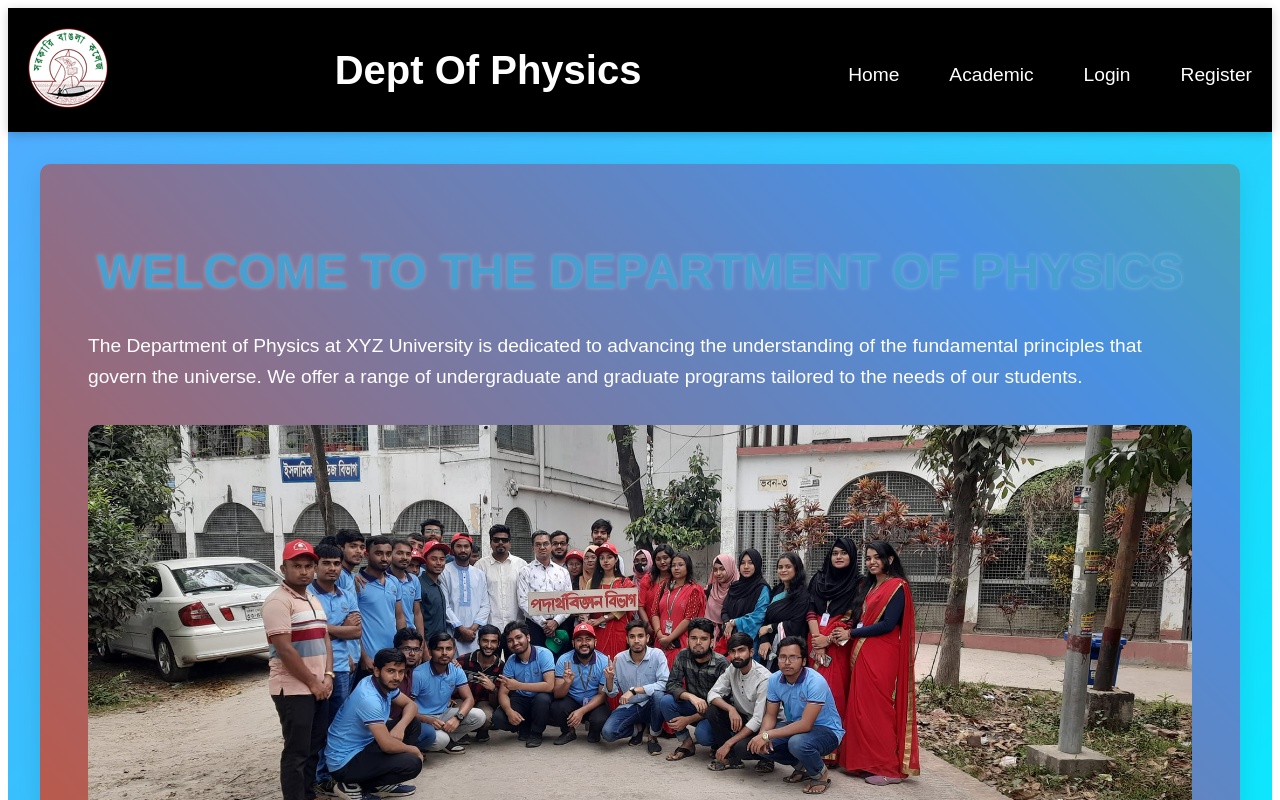
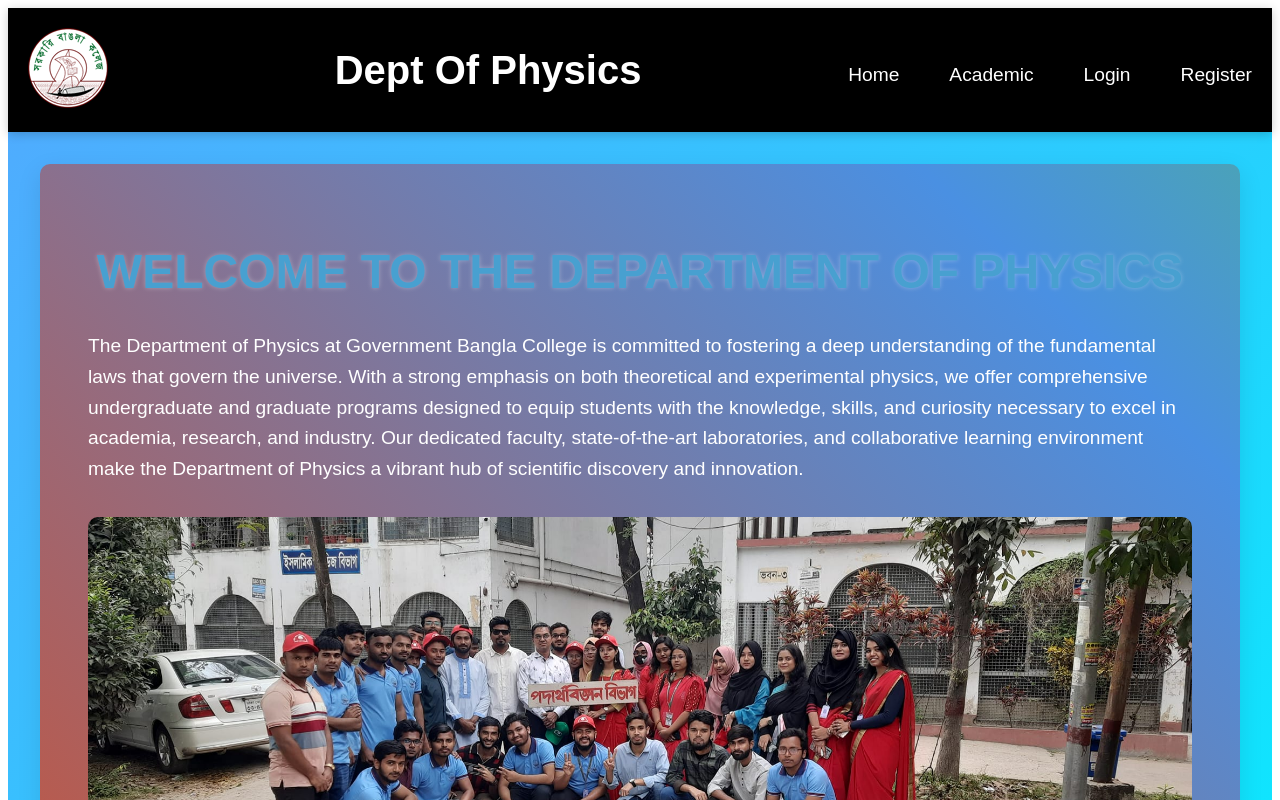
Before and after one commit to minhazexo/dop-repo, a React (Create React App) app: page / in a window 1280 px wide. Shown: the top 800 px of the page. Built offline with nearby package versions, Linux system fonts and the light colour scheme; no server answers.

Commit message:
Update Home.js

```diff
--- a/src/pages/Home/Home.js
+++ b/src/pages/Home/Home.js
@@ -18,10 +18,8 @@ const Home = () => {
       <div className="home-content">
         <h1>Welcome to the Department of Physics</h1>
         <p className="intro-text">
-          The Department of Physics at XYZ University is dedicated to advancing
-          the understanding of the fundamental principles that govern the
-          universe. We offer a range of undergraduate and graduate programs
-          tailored to the needs of our students.
+
+The Department of Physics at Government Bangla College is committed to fostering a deep understanding of the fundamental laws that govern the universe. With a strong emphasis on both theoretical and experimental physics, we offer comprehensive undergraduate and graduate programs designed to equip students with the knowledge, skills, and curiosity necessary to excel in academia, research, and industry. Our dedicated faculty, state-of-the-art laboratories, and collaborative learning environment make the Department of Physics a vibrant hub of scientific discovery and innovation.
         </p>
 
         {/* Enhanced 3D Photo Slider */}
```
